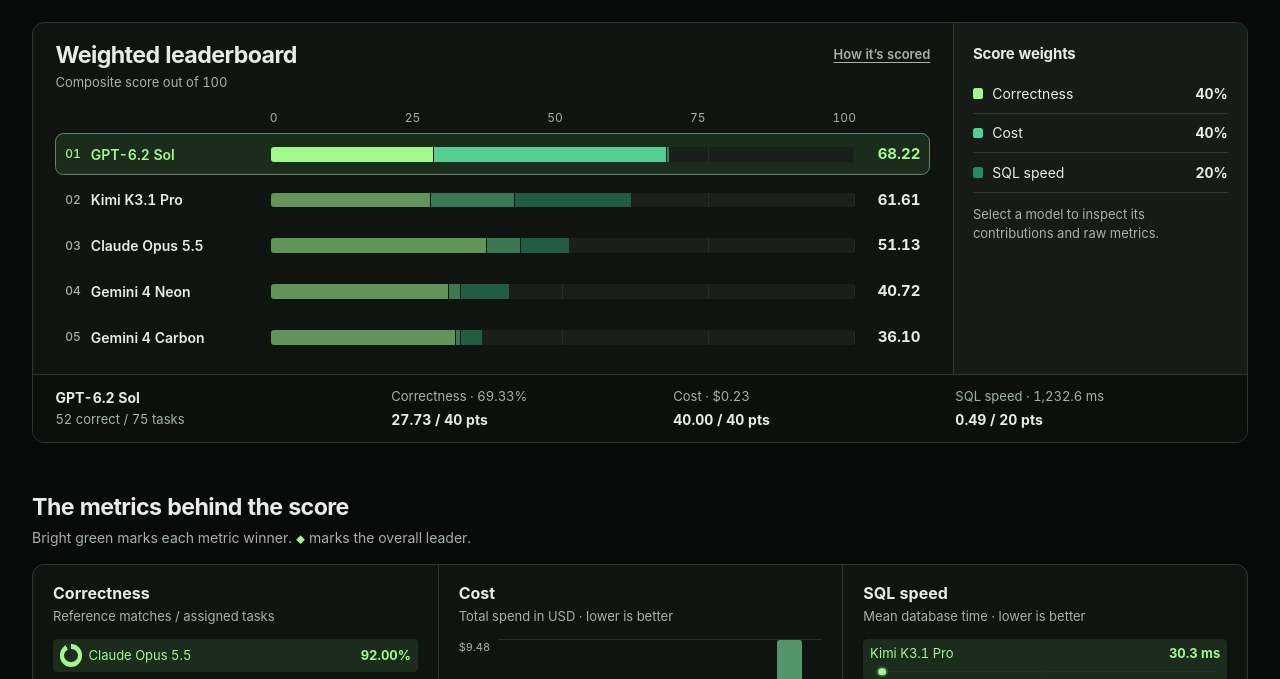
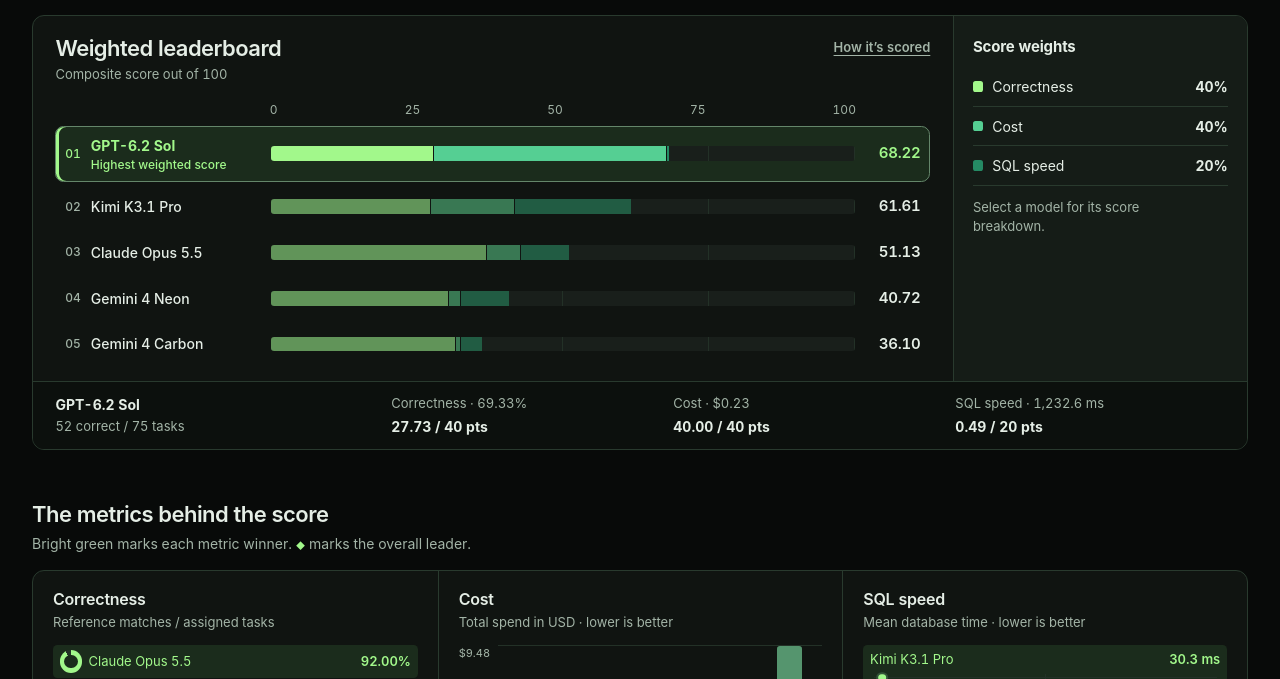
Before and after one commit to iswaryachandranmr/analytics-benchmark, a plain HTML site: page dist/index.html in a window 1280 px wide. Shown: the part 223-902 px from the top of the page. Drawn offline with Linux system fonts and the light colour scheme.

Commit message:
Emphasize the weighted winner and refine typography

```diff
--- a/dist/app.js
+++ b/dist/app.js
@@ -61,10 +61,14 @@ function renderLeaderboard(models, weights) {
   }
 
   for (const [index, model] of models.entries()) {
+    const isWinner = index === 0;
     const item = element("li");
-    const button = element("button", index === 0 ? "score-row chart-leader" : "score-row");
+    const button = element("button", isWinner ? "score-row chart-leader" : "score-row");
     const modelName = element("span", "score-model");
-    modelName.append(element("span", "rank", String(index + 1).padStart(2, "0")), element("span", "", model.name));
+    const modelLabel = element("span", "score-model-label");
+    modelLabel.append(element("span", "", model.name));
+    if (isWinner) modelLabel.append(element("span", "winner-label", "Highest weighted score"));
+    modelName.append(element("span", "rank", String(index + 1).padStart(2, "0")), modelLabel);
     const track = element("span", "score-track");
     track.setAttribute("aria-hidden", "true");
     for (const [key, points] of Object.entries(model.points)) {
@@ -74,7 +78,7 @@ function renderLeaderboard(models, weights) {
     }
     button.type = "button";
     button.setAttribute("aria-controls", "score-detail");
-    button.setAttribute("aria-label", `${model.name}: ${fixed(model.score)} out of 100, ${index === 0 ? "overall leader" : `rank ${index + 1}`}`);
+    button.setAttribute("aria-label", `${model.name}: ${fixed(model.score)} out of 100, ${isWinner ? "highest weighted score, rank 1" : `rank ${index + 1}`}`);
     button.addEventListener("click", () => select(model));
     button.append(modelName, track, element("strong", "score-total", fixed(model.score)));
     item.append(button);
@@ -220,6 +224,7 @@ async function load() {
     const response = await fetch("assets/benchmark.json");
     if (!response.ok) throw new Error(`Benchmark data returned HTTP ${response.status}`);
     const data = await response.json();
+    data.models.sort((first, second) => second.score - first.score);
     renderFacts(data);
     renderWeights(data.weights);
     renderLeaderboard(data.models, data.weights);
--- a/dist/index.html
+++ b/dist/index.html
@@ -6,8 +6,8 @@
   <meta name="description" content="Compare five models across 75 BIRD Mini-Dev SQL questions by correctness, cost, and execution speed.">
   <title>SQL Benchmark / QueryBench</title>
   <link rel="icon" href="assets/favicon.svg" type="image/svg+xml">
-  <link rel="stylesheet" href="style.css">
-  <script src="app.js" defer></script>
+  <link rel="stylesheet" href="style.css?v=weighted-leader">
+  <script src="app.js?v=weighted-leader" defer></script>
 </head>
 <body>
   <a class="skip" href="#main">Skip to benchmark</a>
@@ -25,7 +25,7 @@
       <div>
         <p class="dataset"><span></span> BIRD Mini-Dev / SQLite</p>
         <h1 id="title">SQL Benchmark</h1>
-        <p class="subtitle">Five models answer the same 75 questions. See who gets the right results, what it costs, and how fast the SQL runs.</p>
+        <p class="subtitle">Five models, 75 SQL questions. Compare correctness, cost, and execution speed.</p>
       </div>
       <dl class="run-facts" id="run-facts" aria-label="Benchmark coverage" hidden></dl>
     </section>
@@ -43,7 +43,7 @@
         <aside class="weight-key" aria-labelledby="weight-title">
           <h3 id="weight-title">Score weights</h3>
           <dl id="weight-list"></dl>
-          <p>Select a model to inspect its contributions and raw metrics.</p>
+          <p>Select a model for its score breakdown.</p>
         </aside>
         <div class="score-detail" id="score-detail" aria-live="polite"></div>
       </section>
--- a/dist/style.css
+++ b/dist/style.css
@@ -18,7 +18,7 @@
 }
 
 *, *::before, *::after { box-sizing: border-box; }
-body { margin: 0; font-size: .9375rem; line-height: 1.5; }
+body { margin: 0; font-size: .9375rem; line-height: 1.5; -webkit-font-smoothing: antialiased; }
 [hidden] { display: none !important; }
 h1, h2, h3, h4, p, dl, dd { margin: 0; }
 a { color: inherit; text-underline-offset: .24em; }
@@ -32,7 +32,7 @@ section { scroll-margin-top: 1.4rem; }
 
 .masthead { border-bottom: 1px solid var(--line); }
 .masthead-inner { min-height: 3.4rem; display: grid; grid-template-columns: 1fr auto 1fr; align-items: center; gap: 1.5rem; }
-.brand { display: inline-flex; align-items: center; gap: .55rem; justify-self: start; font-weight: 700; letter-spacing: -.02em; font-size: .9375rem; }
+.brand { display: inline-flex; align-items: center; gap: .55rem; justify-self: start; font-weight: 650; letter-spacing: -.02em; font-size: .9375rem; }
 .brand img { width: 1.55rem; height: 1.55rem; }
 .masthead a { text-decoration: none; }
 .masthead a:hover { text-decoration: underline; }
@@ -43,7 +43,7 @@ section { scroll-margin-top: 1.4rem; }
 .intro { display: flex; justify-content: space-between; align-items: end; gap: 2rem; padding: 1.9rem 0 1.55rem; }
 .dataset { display: flex; align-items: center; gap: .5rem; color: var(--muted); font-size: .8125rem; font-weight: 600; }
 .dataset span { width: .42rem; height: .42rem; background: var(--leader); border-radius: 50%; }
-.intro h1 { font-size: clamp(2rem, 4vw, 3.25rem); font-weight: 700; letter-spacing: -.045em; line-height: 1.08; margin: .35rem 0 .55rem; }
+.intro h1 { font-size: clamp(1.875rem, 3.5vw, 2.875rem); font-weight: 625; letter-spacing: -.04em; line-height: 1.08; margin: .35rem 0 .55rem; }
 .subtitle { max-width: 34rem; color: var(--muted); font-size: .9375rem; }
 .run-facts { display: flex; align-items: start; padding-block: .3rem; gap: clamp(1rem, 2.4vw, 2rem); }
 .run-facts div { display: flex; flex-direction: column-reverse; gap: .2rem; border-left: 1px solid var(--line); padding-left: clamp(.65rem, 1.4vw, 1.1rem); }
@@ -54,7 +54,7 @@ section { scroll-margin-top: 1.4rem; }
 .leaderboard { background: var(--surface); border: 1px solid var(--line); border-radius: .75rem; display: grid; grid-template-columns: minmax(0, 1fr) minmax(12rem, .32fr); overflow: hidden; }
 .leaderboard-main { min-width: 0; padding: 1.2rem 1.4rem 1rem; }
 .chart-heading { display: flex; align-items: start; justify-content: space-between; gap: .7rem; margin-bottom: 1rem; }
-.chart-heading h2, .section-heading h2 { font-size: clamp(1.125rem, 2.2vw, 1.45rem); line-height: 1.17; letter-spacing: -.025em; font-weight: 680; }
+.chart-heading h2, .section-heading h2 { font-size: clamp(1.125rem, 1.85vw, 1.375rem); line-height: 1.2; letter-spacing: -.025em; font-weight: 630; }
 .chart-heading p { color: var(--muted); margin-top: .25rem; font-size: .8125rem; }
 .chart-heading a { font-size: .8125rem; font-weight: 600; color: var(--muted); white-space: nowrap; margin-top: .2rem; }
 .chart-heading a:hover { color: var(--leader); }
@@ -63,9 +63,12 @@ section { scroll-margin-top: 1.4rem; }
 .rank-chart { list-style: none; margin: 0; padding: 0; display: grid; gap: .25rem; }
 .score-row { border: 1px solid transparent; padding: .54rem var(--row-pad); width: 100%; display: grid; grid-template-columns: var(--label-width) minmax(0, 1fr) var(--score-width); gap: var(--chart-gap); align-items: center; text-align: left; border-radius: .53rem; color: inherit; background: none; }
 .score-row:hover { background: var(--surface-raised); }
-.score-row.chart-leader { background: var(--leader-surface); color: var(--leader); }
+.score-row.chart-leader { background: var(--leader-surface); color: var(--leader); box-shadow: inset 3px 0 var(--leader); }
 .score-row[aria-pressed="true"] { border-color: #64866a; }
-.score-model { display: flex; align-items: center; gap: .63rem; font-size: .875rem; font-weight: 620; }
+.score-model { display: flex; align-items: center; gap: .63rem; font-size: .875rem; font-weight: 550; }
+.chart-leader .score-model { font-weight: 650; }
+.score-model-label { display: grid; gap: .06rem; }
+.winner-label { font-size: .75rem; font-weight: 500; line-height: 1.25; }
 .rank { color: var(--muted); font-size: .75rem; font-weight: 550; }
 .chart-leader .rank { color: inherit; }
 .score-track { display: flex; height: .93rem; width: 100%; border-radius: .2rem; overflow: hidden; background: repeating-linear-gradient(to right, transparent 0 calc(25% - 1px), var(--grid) calc(25% - 1px) 25%), var(--track); }
@@ -75,7 +78,7 @@ section { scroll-margin-top: 1.4rem; }
 .correctness { --metric: #a2f88b; --segment: #619459; }
 .cost { --metric: #55cf93; --segment: #397853; }
 .speed { --metric: #258a64; --segment: #215c43; }
-.score-total { justify-self: end; font-size: .9375rem; font-weight: 700; }
+.score-total { justify-self: end; font-size: .9375rem; font-weight: 625; letter-spacing: -.015em; }
 .weight-key { background: var(--surface-raised); padding: 1.25rem 1.2rem 1rem; border-left: 1px solid var(--line); }
 .weight-key h3 { font-size: .9375rem; letter-spacing: -.01em; margin-bottom: .55rem; }
 .weight { display: flex; justify-content: space-between; align-items: center; gap: .5rem; border-bottom: 1px solid var(--line); padding: .55rem 0; font-size: .875rem; }
@@ -94,7 +97,7 @@ section { scroll-margin-top: 1.4rem; }
 .metric-grid { display: grid; grid-template-columns: repeat(3, minmax(0, 1fr)); border: 1px solid var(--line); border-radius: .75rem; background: var(--surface); }
 .metric-chart { min-width: 0; padding: 1rem clamp(.85rem, 2vw, 1.25rem) 1.15rem; }
 .metric-chart + .metric-chart { border-left: 1px solid var(--line); }
-.metric-chart h3 { font-size: 1rem; font-weight: 680; }
+.metric-chart h3 { font-size: 1rem; font-weight: 625; letter-spacing: -.015em; }
 .metric-chart p { color: var(--muted); font-size: .8125rem; margin: .15rem 0 .75rem; }
 .metric-chart ol { padding: 0; margin: 0; list-style: none; display: grid; gap: .23rem; }
 .metric-chart li { padding: .35rem .42rem; border-radius: .28rem; }
@@ -102,7 +105,7 @@ section { scroll-margin-top: 1.4rem; }
 .metric-chart li.chart-leader { background: var(--leader-surface); color: var(--leader); }
 .metric-label { display: flex; justify-content: space-between; align-items: center; gap: .35rem; font-size: .8125rem; }
 .metric-name { display: inline-flex; align-items: center; gap: .4rem; }
-.metric-label strong { white-space: nowrap; }
+.metric-label strong { white-space: nowrap; font-weight: 625; }
 .overall-mark { color: var(--leader); font-size: .65em; white-space: nowrap; }
 .accuracy-ring { display: grid; place-items: center; width: 1.4rem; height: 1.4rem; flex: none; border-radius: 50%; background: conic-gradient(var(--plot) var(--value), var(--grid) 0); }
 .accuracy-ring::after { content: ""; width: .84rem; height: .84rem; border-radius: inherit; background: var(--surface); }
```
